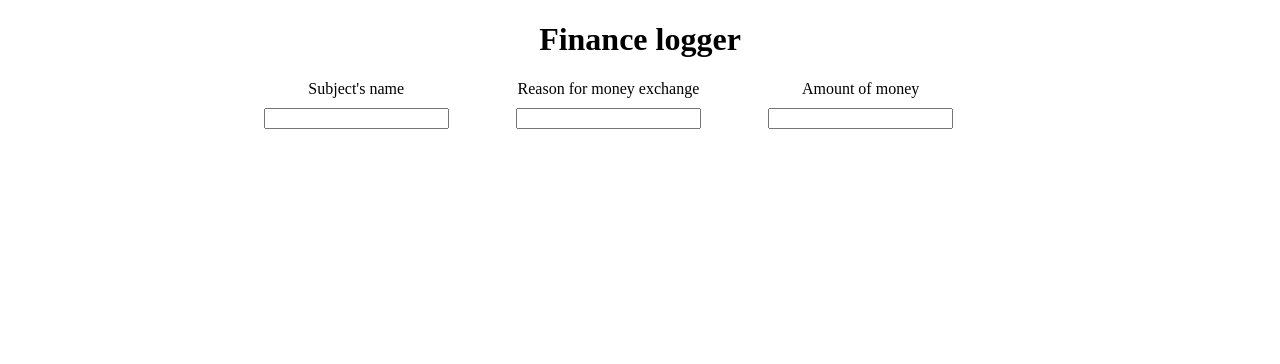
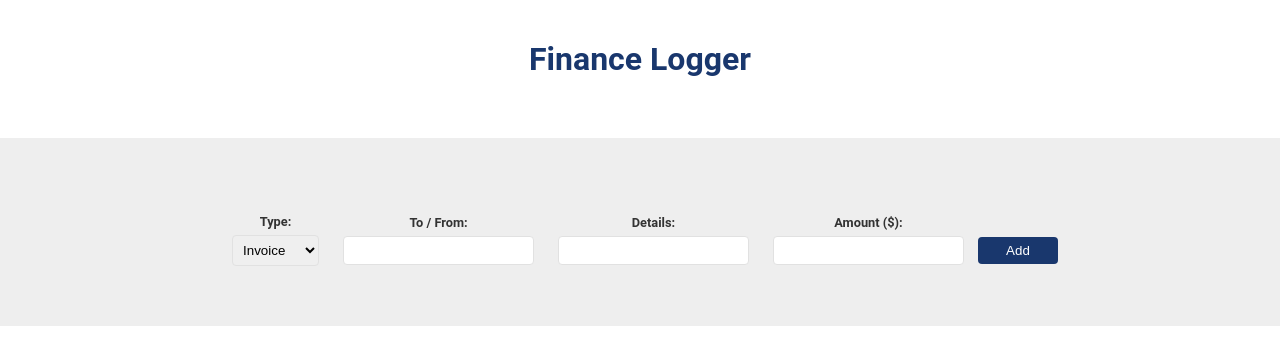
Before and after one commit to GasinskiN/typescript-finance-logger, a plain HTML site: page index.html in a window 1280 px wide. Drawn offline with Linux system fonts and the light colour scheme.

Commit message:
Make most of the frontend for the website

```diff
--- a/index.html
+++ b/index.html
@@ -8,32 +8,39 @@
     <title>Finance logger</title>
 </head>
 <body>
-    <div>
-        <h1>Finance logger</h1>
-        <ul>
+
+    <div class="wrapper">
+      <h1>Finance Logger</h1>
+
+      <!-- output list -->
+      <ul class="item-list">
 
       </ul>
     </div>
 
     <footer>
-        <form action="#">
-                <div class="input-field">
-                    <label for="name">Subject's name</label>
-                    <input type="text" name="name">
+      <form class="new-item-form">
+        <div class="field">
+          <label>Type:</label>
+          <select id="type">
+            <option value="invoice">Invoice</option>
+            <option value="payment">Payment</option>
+          </select>
         </div>
-                <div class="input-field">
-                    <label for="name">Reason for money exchange</label>
-                    <input type="text" name="reason">
+        <div class="field">
+          <label>To / From:</label>
+          <input type="text" id="tofrom">
         </div>
-                <div class="input-field">
-                    <label for="money">Amount of money</label>
-                    <input type="number" name="money">
+        <div class="field">
+          <label>Details:</label>
+          <input type="text" id="details">
         </div>
+        <div class="field">
+          <label>Amount ($):</label>
+          <input type="number" id="amount">
+        </div>
+        <button>Add</button>
       </form>
-
-
-
     </footer>
-
   </body>
   </html>
--- a/styles.css
+++ b/styles.css
@@ -1,22 +1,78 @@
 body{
+    margin: 0;
+    font-family: Roboto;
+  }
+  .wrapper{
+    max-width: 960px;
+    margin: 0 auto;
+  }
+  h1{
+    margin: 40px auto;
+    color: #19376D;
     text-align: center;
-    /* background-color: #635985; */
-    /* color: #fff; */
-}
-input{
-    /* color: #fff; */
+  }
+  ul{
+    padding: 0;
+    list-style-type: none;
+  }
+  li{
+    padding: 6px 10px;
+    border: 1px solid #eee;
+    margin: 10px auto;
+  }
+  li h4{
+    color: #19376D;
+    margin: 0;
+    text-transform: capitalize;
+  }
+  li p{
+    color: #333;
+    margin: 8px 0 0;
+  }
+  footer{
+    background: #eee;
+    padding: 60px;
+    margin-top: 60px;
+  }
+  form{
+    max-width: 960px;
+    margin: 0 auto;
+    text-align: center;
+  }
+  label{
     display: block;
-    /* background-color: #393053; */
-    outline-style: none;
-    /* outline-color: #18122B; */
-}
-label{
+    font-weight: bold;
+    font-size: 0.8em;
+    color: #333;
+    margin: 16px 0 6px;
+  }
+  input, select{
+    padding: 6px;
+    border: 1px solid #e1e1e1;
+    border-radius: 4px;
+  }
+  .field{
+    display: inline-block;
+    margin: 0 10px;
+  }
+  button{
+    color: white;
+    border: 0;
+    background: #19376D;
+    padding: 6px;
+    min-width: 80px;
+    border-radius: 4px;
+  }
+  button{
+    transition-duration: 300ms;
+  }
+  button:hover{
+    background-color: #576CBC;
+  }
+  footer a{
+    text-align: center;
     display: block;
-    margin-bottom: 10px;
-}
-
-
-.input-field{
-    display: inline-block;
-    margin-right: 5%;
-}
+    color: #999;
+    margin-top: 40px;
+    font-size: 0.7em;
+  }
```
Lines whose indentation alone changed are shown as unchanged.
